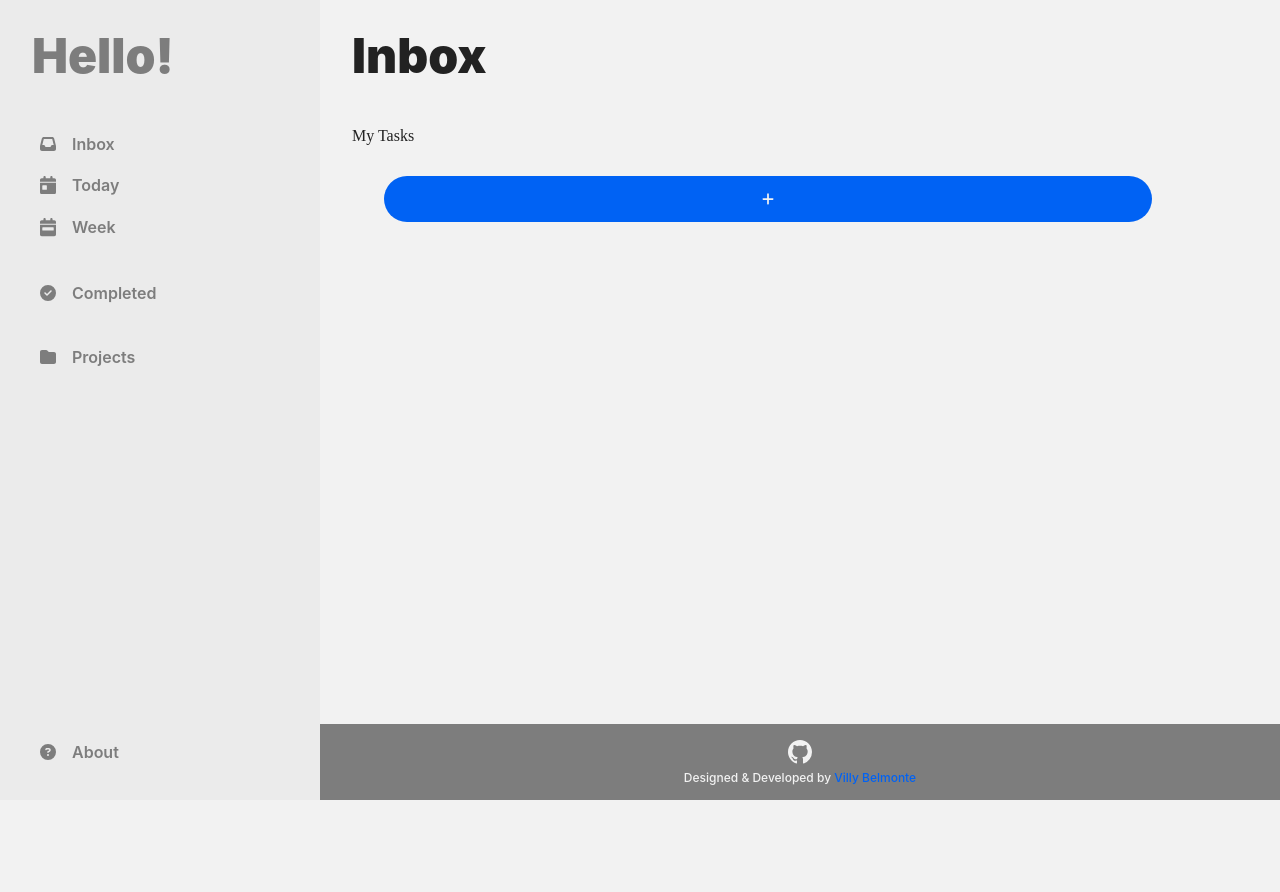
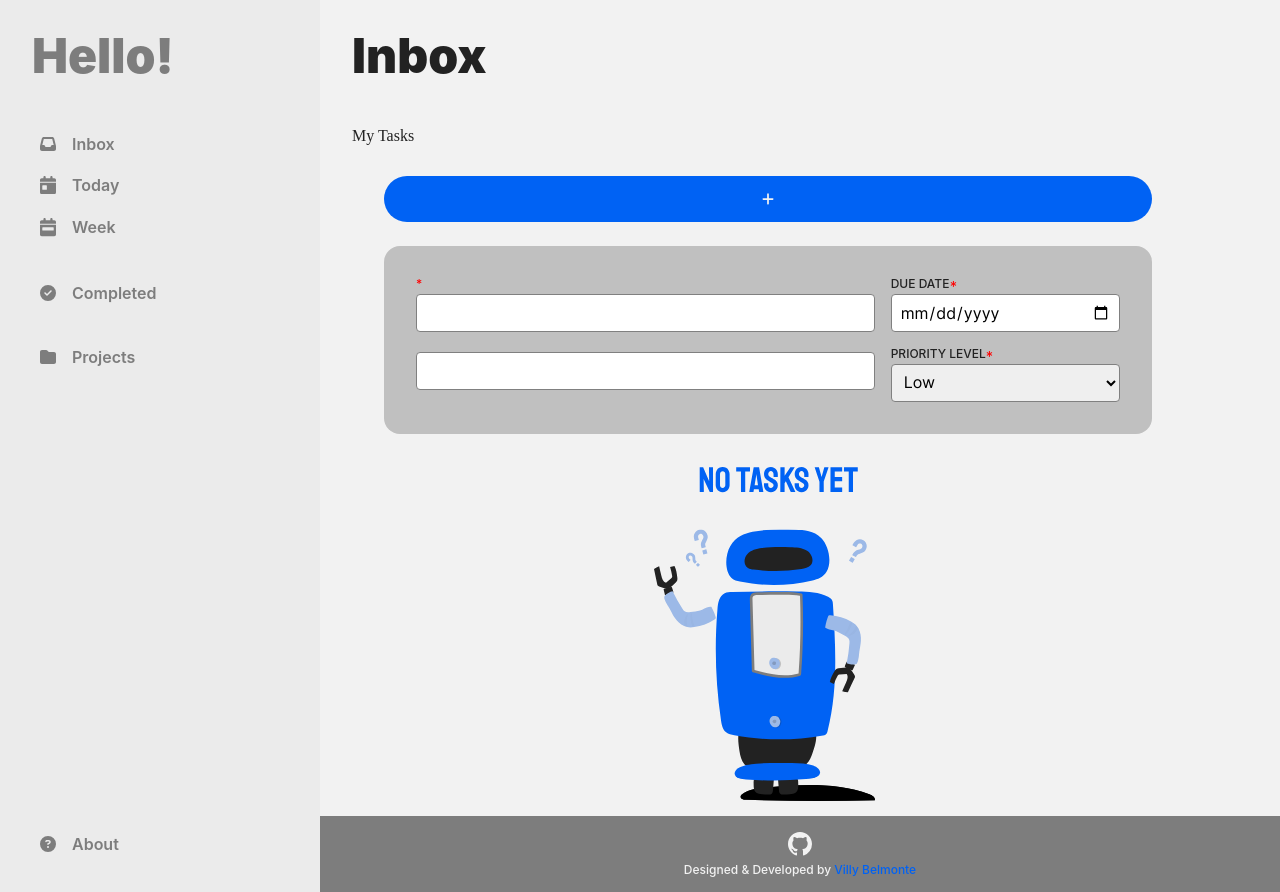
Before and after one commit to vbelmonte/to-do-list, a website built with webpack: page dist/index.html in a window 1280 px wide. Both pictures are taken after a click on the item "Inbox". Before the commit the page ends 800 px from the top, so only its background shows below. Built offline with nearby package versions, Linux system fonts and the light colour scheme; a web font is replaced by a local one.

Commit message:
Implement basic form template structure

```diff
--- /dev/null
+++ b/src/form-template.js
@@ -0,0 +1,131 @@
+function createNameInput() {
+  const nameDiv = document.createElement('div');
+  const inputName = 'name';
+
+  const nameLabel = document.createElement('label');
+  nameLabel.classList.add('required');
+  nameLabel.htmlFor = inputName;
+
+  const nameInput = document.createElement('input');
+  nameInput.setAttribute('type', 'text');
+  nameInput.name = inputName;
+  nameInput.id = inputName;
+  nameInput.required = true;
+
+  nameDiv.appendChild(nameLabel);
+  nameDiv.appendChild(nameInput);
+
+  return nameDiv;
+}
+
+function createDescriptionInput() {
+  const descriptionDiv = document.createElement('div');
+  const inputName = 'description';
+
+  const descLabel = document.createElement('label');
+  descLabel.htmlFor = inputName;
+
+  const descInput = document.createElement('input');
+  descInput.setAttribute('type', 'text');
+  descInput.name = inputName;
+  descInput.id = inputName;
+
+  descriptionDiv.appendChild(descLabel);
+  descriptionDiv.appendChild(descInput);
+
+  return descriptionDiv;
+}
+
+function createDueDateInput() {
+  const dueDateDiv = document.createElement('div');
+  const inputName = 'due-date';
+
+  const dueDateLabel = document.createElement('label');
+  dueDateLabel.classList.add('required');
+  dueDateLabel.htmlFor = inputName;
+  dueDateLabel.innerHTML = 'Due Date';
+
+  const dueDateInput = document.createElement('input');
+  dueDateInput.setAttribute('type', 'date');
+  dueDateInput.name = inputName;
+  dueDateInput.id = inputName;
+  dueDateInput.required = true;
+
+  dueDateDiv.appendChild(dueDateLabel);
+  dueDateDiv.appendChild(dueDateInput);
+
+  return dueDateDiv;
+}
+
+function createPriorityInput() {
+  const priorityDiv = document.createElement('div');
+  const inputName = 'priority';
+
+  const priorityLabel = document.createElement('label');
+  priorityLabel.classList.add('required');
+  priorityLabel.htmlFor = inputName;
+  priorityLabel.innerHTML = 'Priority Level';
+
+  const priorityInput = document.createElement('select');
+  priorityInput.name = inputName;
+  priorityInput.id = inputName;
+  priorityInput.required = true;
+
+  const low = document.createElement('option');
+  low.value = 'low';
+  low.text = 'Low';
+
+  const medium = document.createElement('option');
+  medium.value = 'medium';
+  medium.text = 'Medium';
+
+  const high = document.createElement('option');
+  high.value = 'high';
+  high.text = 'High';
+
+  priorityInput.appendChild(low);
+  priorityInput.appendChild(medium);
+  priorityInput.appendChild(high);
+
+  priorityDiv.appendChild(priorityLabel);
+  priorityDiv.appendChild(priorityInput);
+
+  return priorityDiv;
+}
+
+export default function createForm() {
+  const formDiv = document.createElement('div');
+  formDiv.classList.add('form');
+
+  const inputsDiv = document.createElement('div');
+  inputsDiv.classList.add('inputs');
+
+  const leftDiv = document.createElement('div');
+  leftDiv.classList.add('left');
+
+  const nameInput = createNameInput();
+  const descriptionInput = createDescriptionInput();
+
+  leftDiv.appendChild(nameInput);
+  leftDiv.appendChild(descriptionInput);
+
+  inputsDiv.appendChild(leftDiv);
+
+  const rightDiv = document.createElement('div');
+  rightDiv.classList.add('right');
+
+  const priorityInput = createPriorityInput();
+  const dueDateInput = createDueDateInput();
+
+  rightDiv.appendChild(dueDateInput);
+  rightDiv.appendChild(priorityInput);
+
+  inputsDiv.appendChild(rightDiv);
+
+  const form = document.createElement('form');
+  form.appendChild(inputsDiv);
+
+  formDiv.appendChild(form);
+
+  return formDiv;
+}
--- a/src/inbox.js
+++ b/src/inbox.js
@@ -1,6 +1,10 @@
-import { createPageHeadline, createProjectDescription, clearMainContent, createModuleTitle, createModuleContainer, createTaskContainer, createSolidPlusButton } from './templates';
+import {
+  createPageHeadline, clearMainContent, createModuleTitle, createModuleContainer, createTaskContainer, createSolidPlusButton, createTaskList,
+} from './templates';
 
-export function loadInbox() {
+import createForm from './form-template';
+
+export default function loadInbox() {
   clearMainContent();
 
   const mainContentDiv = document.getElementById('main-content');
@@ -9,11 +13,16 @@ export function loadInbox() {
   const moduleTitleDiv = createModuleTitle('My Tasks');
   const taskContainerDiv = createTaskContainer();
   const addTaskButton = createSolidPlusButton();
+  const taskArray = [];
+  const taskListDiv = createTaskList(taskArray);
+  const formDiv = createForm();
 
   moduleContainerDiv.appendChild(moduleTitleDiv);
   moduleContainerDiv.appendChild(taskContainerDiv);
 
   taskContainerDiv.appendChild(addTaskButton);
+  taskContainerDiv.appendChild(formDiv);
+  taskContainerDiv.appendChild(taskListDiv);
 
   mainContentDiv.appendChild(pageHeadline);
   mainContentDiv.appendChild(moduleContainerDiv);
--- a/src/index.js
+++ b/src/index.js
@@ -1,6 +1,6 @@
 import './styles.css';
 
-import { loadInbox } from './inbox';
+import loadInbox from './inbox';
 
 (function runPage() {
   const inboxDesktop = document.getElementById('inbox');
--- a/src/templates.js
+++ b/src/templates.js
@@ -96,4 +96,4 @@ function clearMainContent() {
   mainContentDiv.innerHTML = '';
 }
 
-export { createPageHeadline, createProjectDescription, clearMainContent, createModuleTitle, createModuleContainer, createTaskContainer, createSolidPlusButton };
+export { createPageHeadline, createProjectDescription, clearMainContent, createModuleTitle, createModuleContainer, createTaskContainer, createSolidPlusButton, createTaskList };
```
Also changed, not shown: .eslintrc.json, dist/index.html, dist/main.js.
